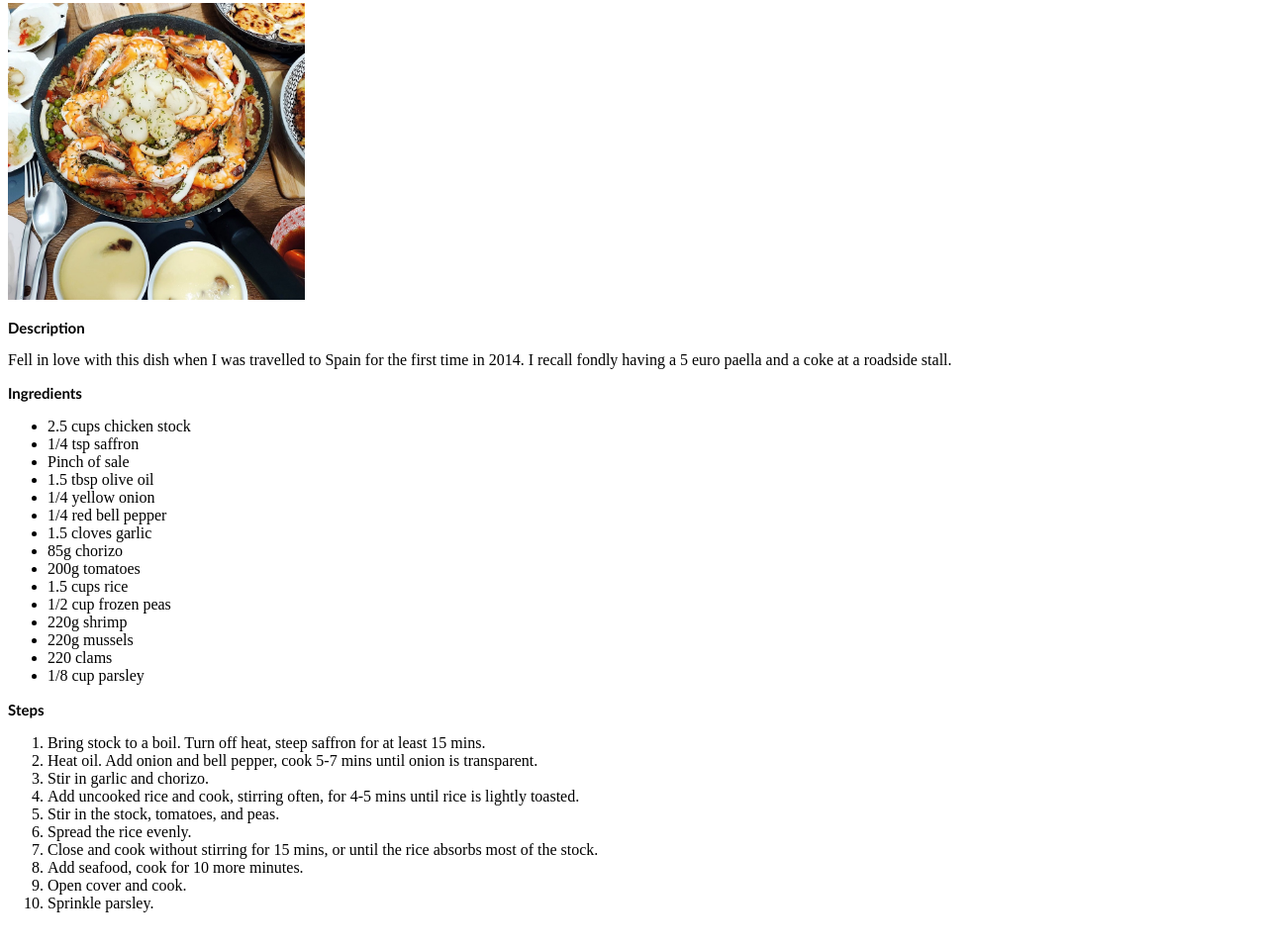
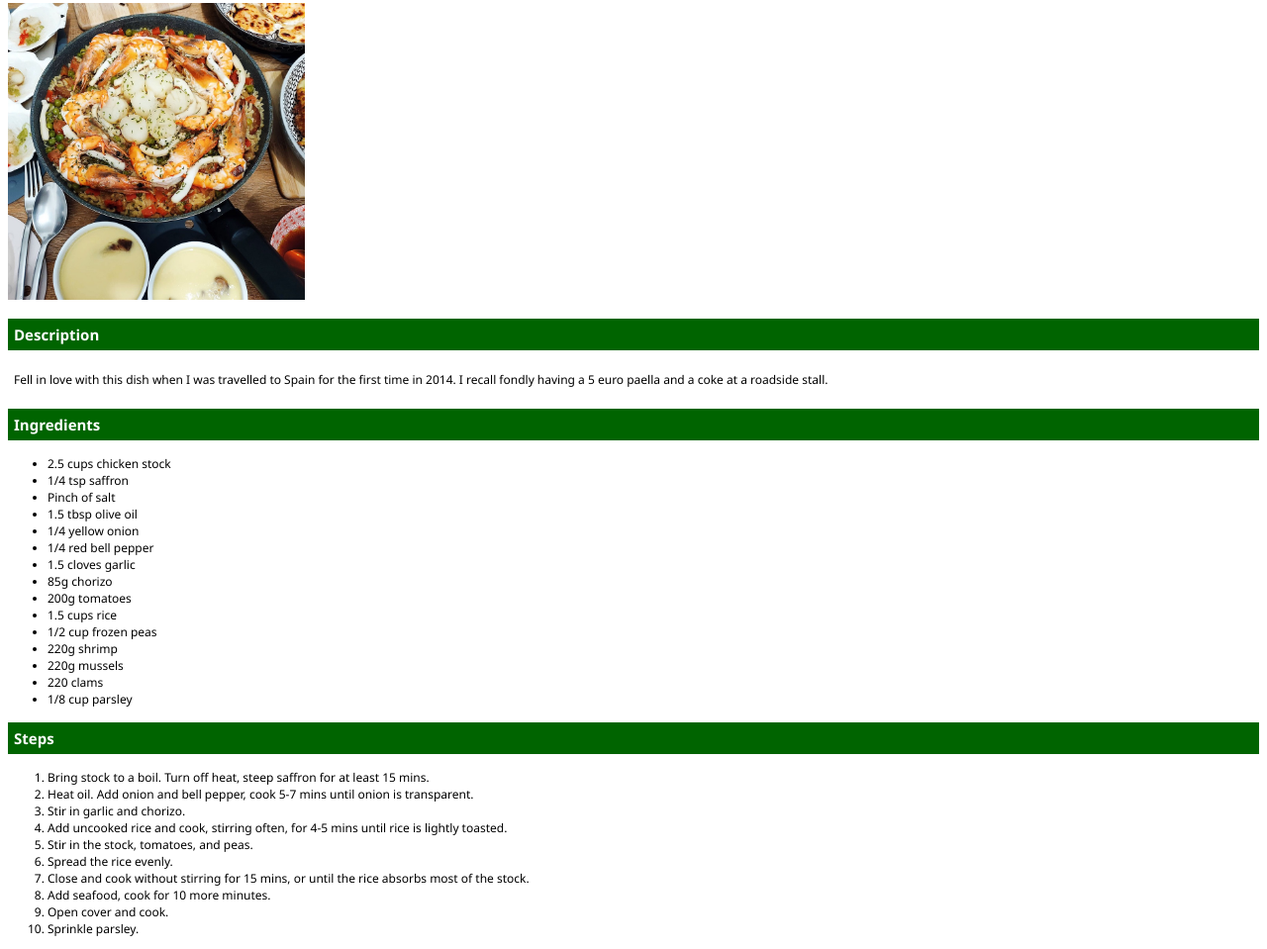
Before and after one commit to pamctj/odin_recipes, a plain HTML site: page recipes/seafood_paella.html in a window 1280 px wide. Shown: the part 137-1096 px from the top of the page at 99% size. Before the commit the page ends 1075 px from the top, so only its background shows below. Drawn offline with Linux system fonts and the light colour scheme.

Commit message:
Updated styles

```diff
--- a/css/style.css
+++ b/css/style.css
@@ -20,3 +20,24 @@ h3 {
     font-family:'Gill Sans', 'Gill Sans MT', Calibri, 'Trebuchet MS', sans-serif;
     font-size: 15px;
 }
+
+.block h3 {
+    color: white;
+    background-color: #006400;
+    font-family:'Segoe UI', Tahoma, Geneva, Verdana, sans-serif;
+    font-size: 15px;
+    padding: 6px;
+}
+
+.plain {
+    color: black;
+    font-family:'Segoe UI', Tahoma, Geneva, Verdana, sans-serif;
+    font-size: 12px;
+    padding: 6px;
+}
+
+.text {
+    color: black;
+    font-family:'Segoe UI', Tahoma, Geneva, Verdana, sans-serif;
+    font-size: 12px;
+}
--- a/recipes/seafood_paella.html
+++ b/recipes/seafood_paella.html
@@ -9,17 +9,23 @@
 <body>
     <a class="home_button" href="../index.html">< Home</a>
 
+    <div class="header">
         <h1 class="website_name">pamctj's Recipes</h1>
         <h2 class="recipe_name">Seafood Paella</h2>
+    </div>
+    <div class="pic">
         <img src="../img/seafood_paella.jpeg" alt="seafood paella pic" width="300">
+    </div>
+    <div class="desc block">
         <h3>Description</h3>
-    Fell in love with this dish when I was travelled to Spain for the first time in 2014. I recall fondly having a 5 euro paella and a coke at a roadside stall.
-
+        <p class="text plain">Fell in love with this dish when I was travelled to Spain for the first time in 2014. I recall fondly having a 5 euro paella and a coke at a roadside stall.</p>
+    </div>
+    <div class="ingredients block">
         <h3>Ingredients</h3>
-    <ul>
+        <ul class="text">
             <li>2.5 cups chicken stock</li>
             <li>1/4 tsp saffron</li>
-        <li>Pinch of sale</li>
+            <li>Pinch of salt</li>
             <li>1.5 tbsp olive oil</li>
             <li>1/4 yellow onion</li>
             <li>1/4 red bell pepper</li>
@@ -33,8 +39,10 @@
             <li>220 clams</li>
             <li>1/8 cup parsley</li>
         </ul>
+    </div>
+    <div class="steps block">
         <h3>Steps</h3>
-    <ol>
+            <ol class="text">
                 <li>Bring stock to a boil. Turn off heat, steep saffron for at least 15 mins.</li>
                 <li>Heat oil. Add onion and bell pepper, cook 5-7 mins until onion is transparent.</li>
                 <li>Stir in garlic and chorizo.</li>
@@ -46,6 +54,7 @@
                 <li>Open cover and cook.</li>
                 <li>Sprinkle parsley.</li>
             </ol>
+    </div>
 
 
 </body>
```
Also changed, not shown: recipes/cockles.html (+13 -4 lines), recipes/lasagna.html (+12 -5 lines). Lines whose indentation alone changed are shown as unchanged.
